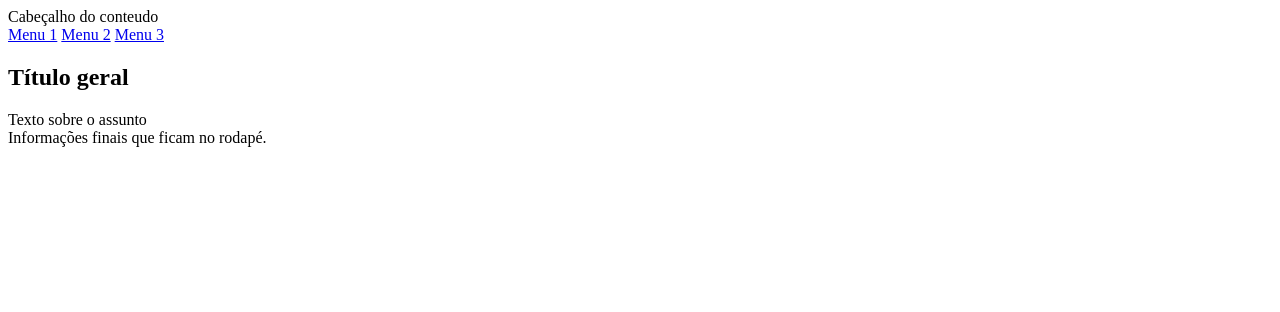
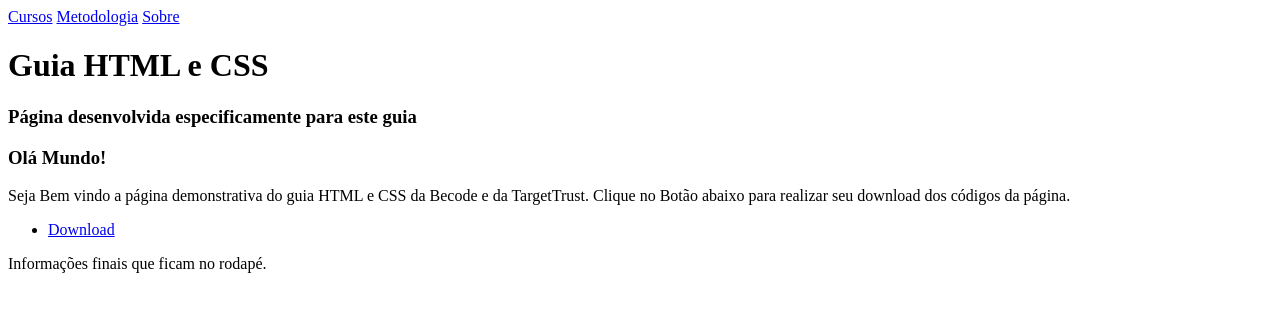
Before and after one commit to fau-33/projeto_html, a plain HTML site: page index.html in a window 1280 px wide. Drawn offline with Linux system fonts and the light colour scheme.

Commit message:
Feitos o header e uma parte da section

```diff
--- a/index.html
+++ b/index.html
@@ -6,23 +6,31 @@
     <link rel="stylesheet" href="css/style.css">
 </head>
 <body>
-   <header>
-       Cabeçalho do conteudo
+   <header id="header">
+       <nav>
+       <a href="https://becode.com.br/cursos/">Cursos</a>
+       <a href="https://becode.com.br/metodologia/">Metodologia</a>
+       <a href="https://becode.com.br/sobre/">Sobre</a>
+       </nav>
 
+       <div class="inner">
+           <h1>Guia HTML e CSS</h1>
+           <h3>Página desenvolvida especificamente para este guia</h3>
+       </div>
    </header>
 
-   <nav>
-       <a href="pagina1.html">Menu 1</a>
-       <a href="pagina2.html">Menu 2</a>
-       <a href="pagina3.html">Menu 3</a>
+   <section>
+      <section>
+         <h1>Olá Mundo!</h1>
+         <p>Seja Bem vindo a página demonstrativa do guia HTML e CSS da Becode e da TargetTrust.
+         Clique no Botão abaixo para realizar seu download dos códigos da página.</p>
+
+         <ul class="wrapper">
+             <li><a href="https://d2tycqw09ngo1.cloudfront.net/be-content/uploads/2016/08/24185005/codigos.zip" class="button big">Download</a></li>
+         </ul>
 
 
-   </nav>
-   <section>
-      <h1>Título geral</h1>
-      <article>
-          Texto sobre o assunto
-      </article>
+      </section>
 
    </section>
    <footer>
```
